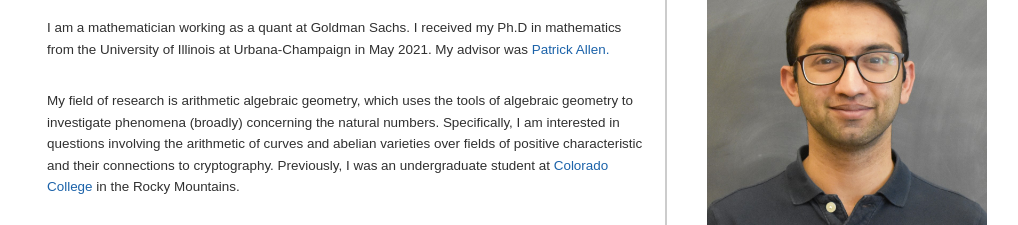
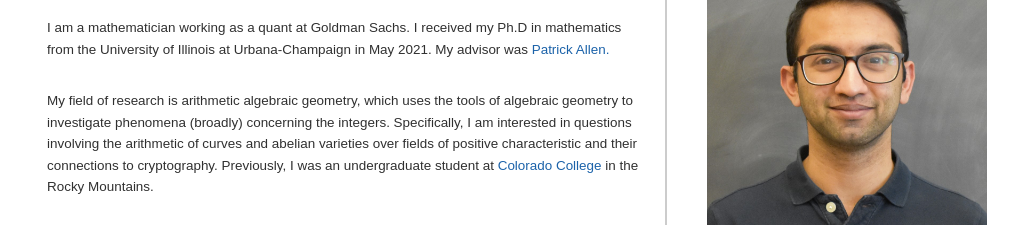
Before and after one commit to ravi-donepudi/ravi-donepudi.github.io, a plain HTML site: page index.html in a window 1280 px wide. Shown: the part 86-311 px from the top of the page, without its empty margins (143-1161 px from the left). Drawn offline with Linux system fonts and the light colour scheme.

Commit message:
Update index.html

```diff
--- a/index.html
+++ b/index.html
@@ -32,7 +32,7 @@
         <h2>Ravi Donepudi</h2>
         <p> I am a mathematician working as a quant at Goldman Sachs. I received my Ph.D in mathematics from the University of Illinois at Urbana-Champaign in May 2021. My advisor was  <a href= " https://patrick-allen.github.io/" > Patrick Allen. </a> </p>
 
-<p> My field of research is arithmetic algebraic geometry, which uses the tools of algebraic geometry to investigate phenomena (broadly) concerning the natural numbers. Specifically, I  am interested in  questions involving the arithmetic of curves and abelian varieties over fields of positive characteristic and their connections to cryptography.
+<p> My field of research is arithmetic algebraic geometry, which uses the tools of algebraic geometry to investigate phenomena (broadly) concerning the integers. Specifically, I  am interested in  questions involving the arithmetic of curves and abelian varieties over fields of positive characteristic and their connections to cryptography.
  Previously, I was an undergraduate student at <a href="https://www.coloradocollege.edu/"> Colorado College  </a> in the Rocky Mountains.</p>
         <ul style="list-style-type: disc;">
         </ul>
```
